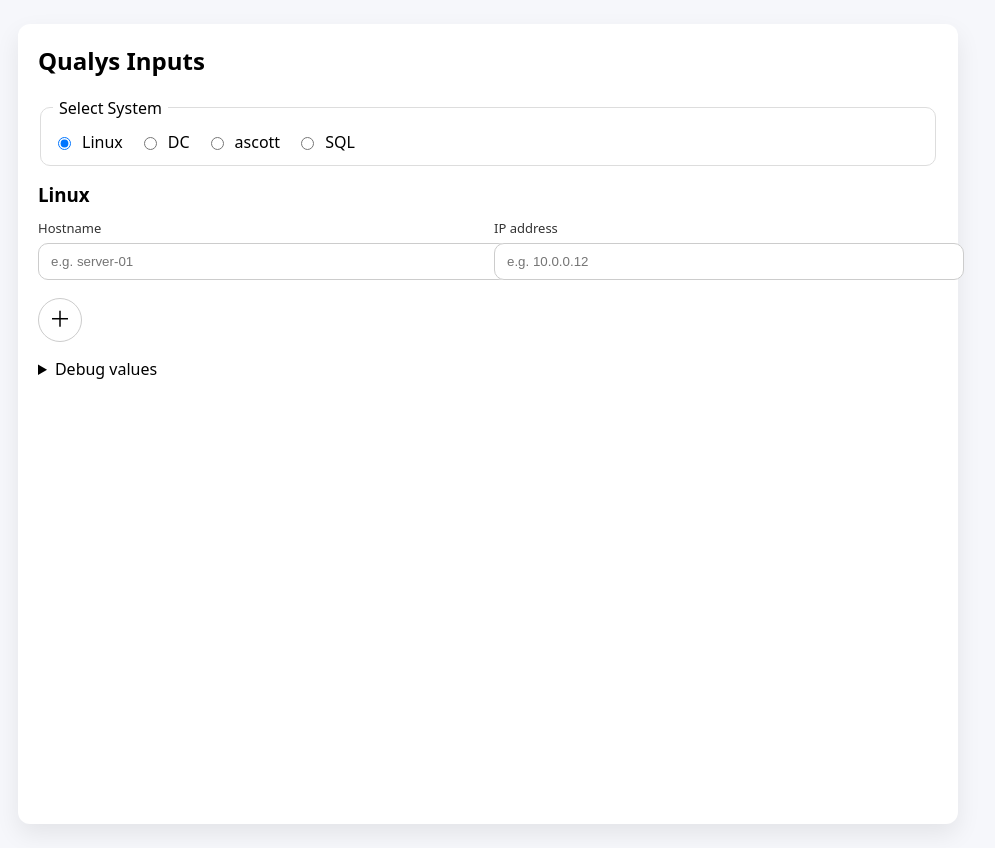
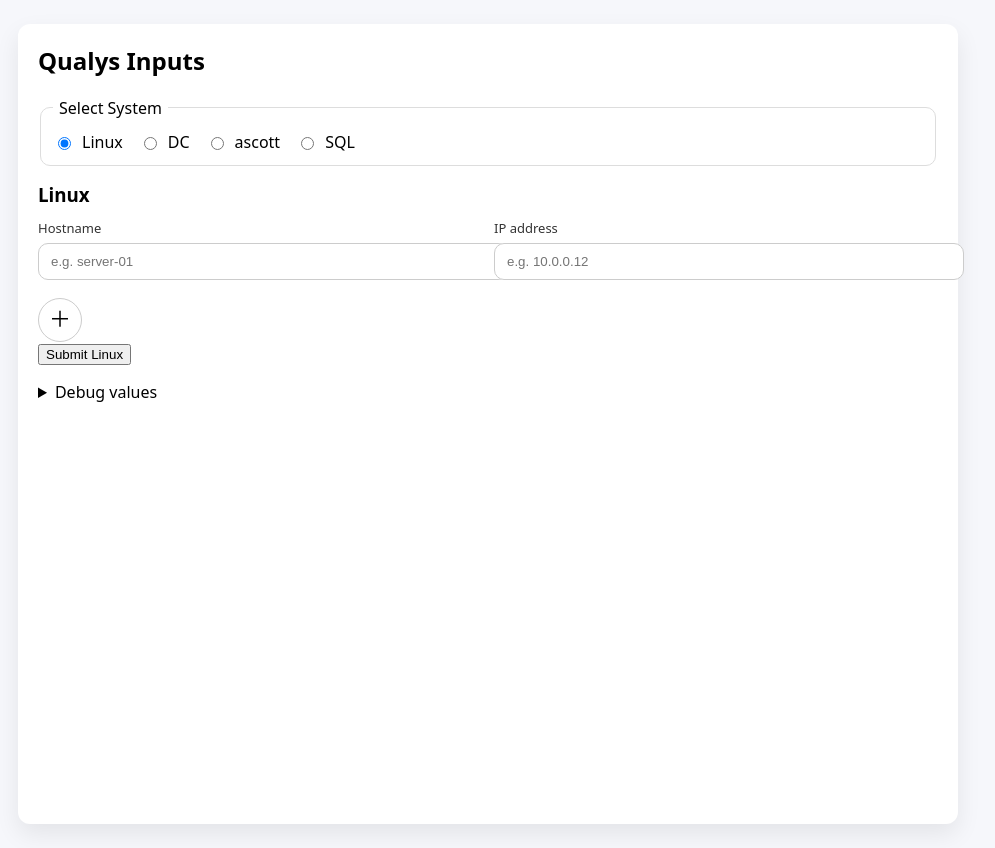
Before and after one commit to AndrewOng2066/testing_github_pages, a React (Create React App) app: page / in a window 1280 px wide. Shown: the whole page, without its empty margins (152-1147 px from the left). Built offline with nearby package versions, Linux system fonts and the light colour scheme.

Commit message:
Add a submit button

```diff
--- a/src/App.js
+++ b/src/App.js
@@ -40,6 +40,25 @@
       ...prev,
       [option]: prev[option].map((ip, i) => (i === index ? value : ip)),
     }));
+  };
+
+  const showAlert = () => {
+    let message = `Selected system: ${selected}\n\n`;
+
+    if (selected === "Linux") {
+      linuxRows.forEach((row, index) => {
+        message += `Entry ${index + 1}:\n`;
+        message += `  Hostname: ${row.hostname || "(empty)"}\n`;
+        message += `  IP: ${row.ip || "(empty)"}\n\n`;
+      });
+    } else {
+      const ips = ipRowsByOption[selected] || [];
+      ips.forEach((ip, index) => {
+        message += `IP ${index + 1}: ${ip || "(empty)"}\n`;
+      });
+    }
+
+    alert(message);
   };
 
   return (
@@ -143,6 +162,13 @@
           </div>
         )}
 
+        <button
+          type="button"
+          onClick={() => showAlert}
+        >
+          Submit {selected}
+        </button>
+
         {/* Optional: quick debug output */}
         <details style={{ marginTop: 16 }}>
           <summary>Debug values</summary>
```
